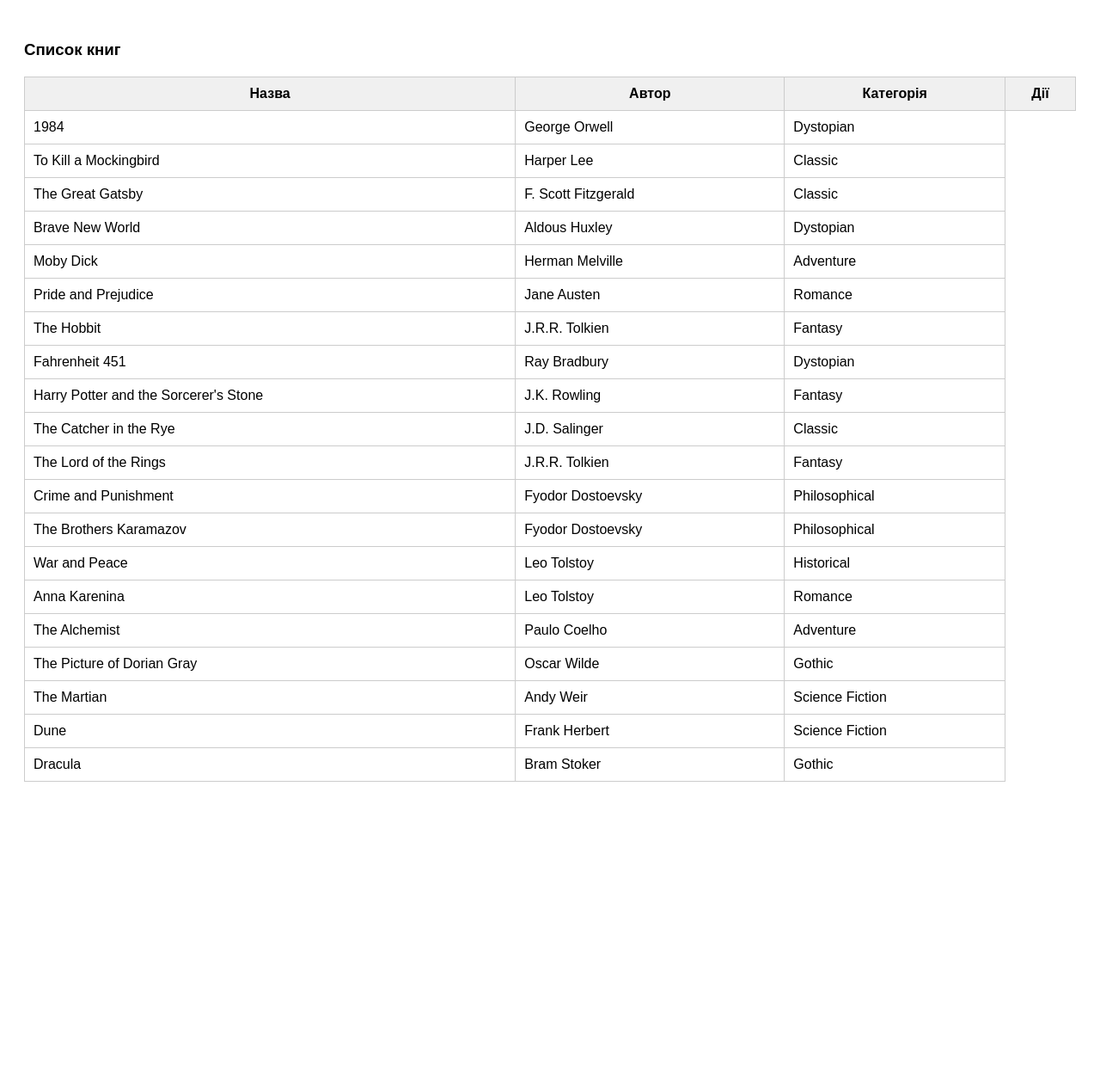
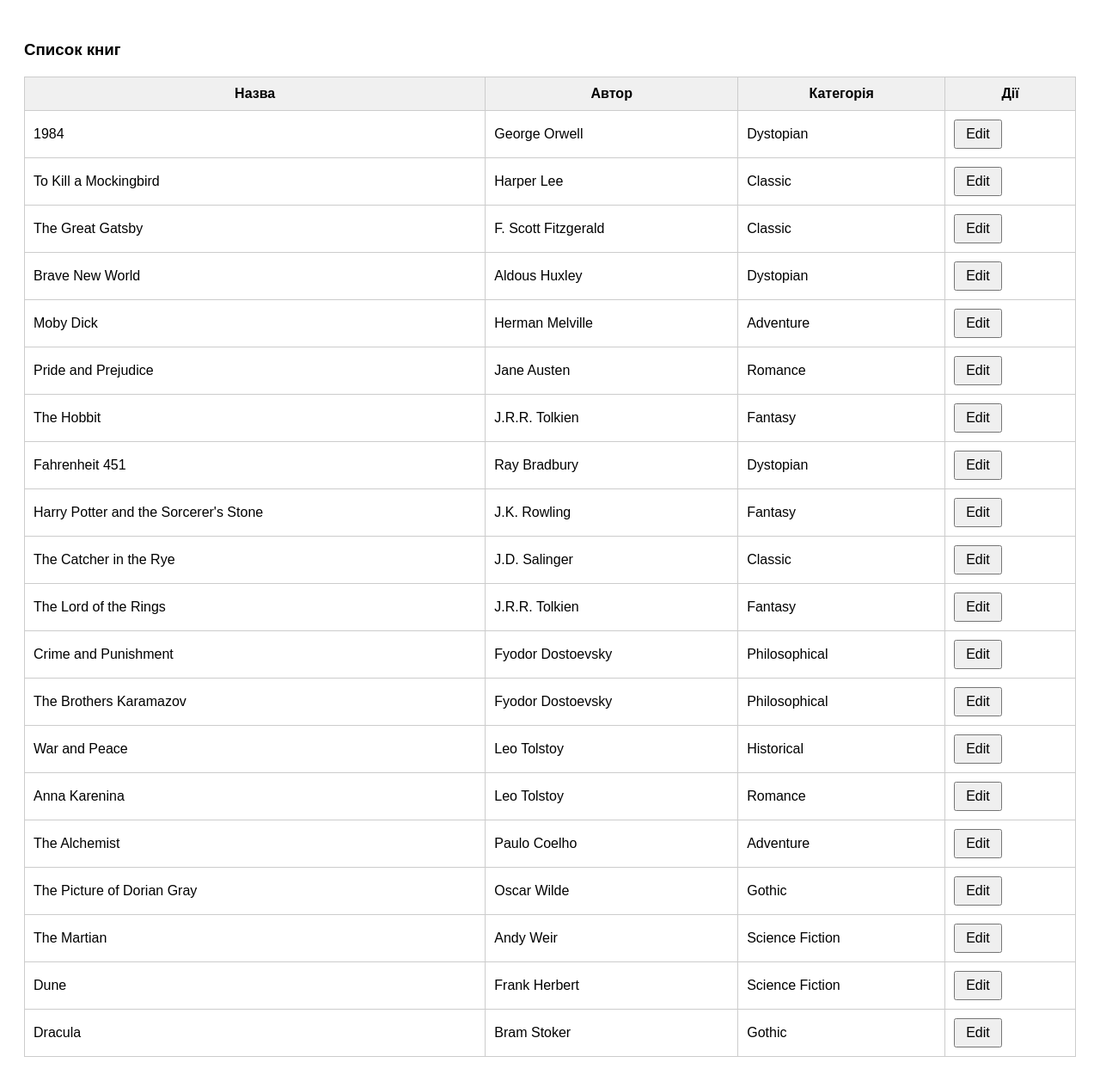
Before and after one commit to denielbreid777/books-shop, a Flask app: page / in a window 1280 px wide. Shown: the whole page at 86% size. Before the commit the page ends 909 px from the top, so only its background shows below. Run offline with Flask 3, Linux system fonts and the light colour scheme.

Commit message:
EDIT function on website made

```diff
--- a/main.py
+++ b/main.py
@@ -50,6 +50,33 @@ def home():
 
     return render_template("index.html", books=filtered_books, categories=categories, selected_category=selected_category, msg=msg)
 
+@app.route("/edit", methods=['POST', 'GET'])
+def edit():
+    new_title = request.form.get("title")
+    new_author = request.form.get("author")
+    new_category = request.form.get("category")
+    old_title_value = request.form.get("old_title")
+
+
+    if new_title and new_author and new_category and old_title_value:
+        for book in book_list:
+            if book.title == old_title_value:
+                book.title = new_title
+                book.author = new_author
+                book.category = new_category
+                return redirect(url_for("home", msg=f"Книга '{new_title}' оновлена"))
+
+    if request.args.get("title"):
+        title_to_edit = request.args.get("title")
+        book_to_edit = None
+
+        for book in book_list:
+            if book.title == title_to_edit:
+                book_to_edit = book
+                break
+
+
+        return render_template("edit.html", book=book_to_edit, old_title=title_to_edit,  categories = sorted(set(book.category for book in book_list).union(custom_categories)))
 
 
 
--- a/templates/index.html
+++ b/templates/index.html
@@ -54,6 +54,17 @@
           <td>{{ book.title }}</td>
           <td>{{ book.author }}</td>
           <td>{{ book.category }}</td>
+
+          <td class="actions">
+            <form action="/edit">
+              <input type="hidden" name="title" value="{{book.title}}">
+              <button type="submit" >Edit</button></a>
+            </form>
+
+
+
+          </td>
+
         </tr>
       {% endfor %}
     </tbody>
```
Also changed, not shown: templates/edit.html (added, +28 -0 lines).
